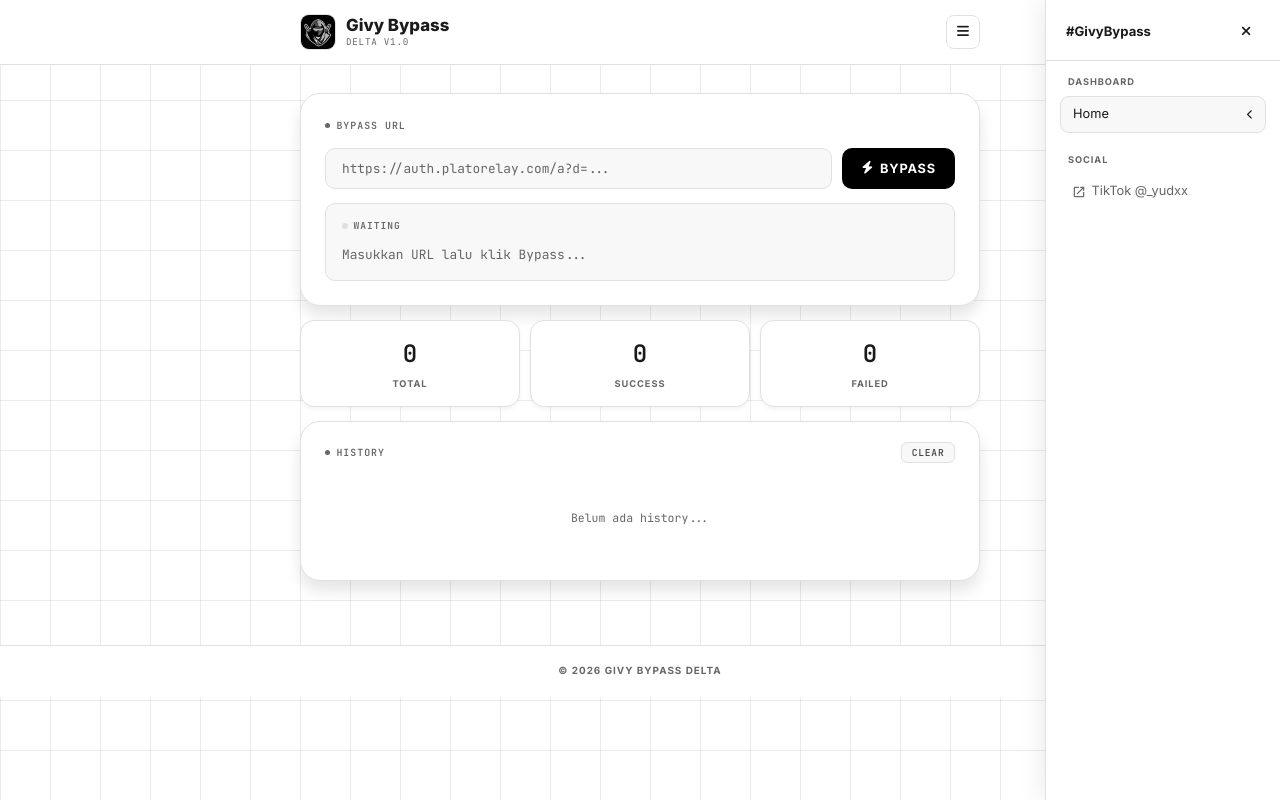
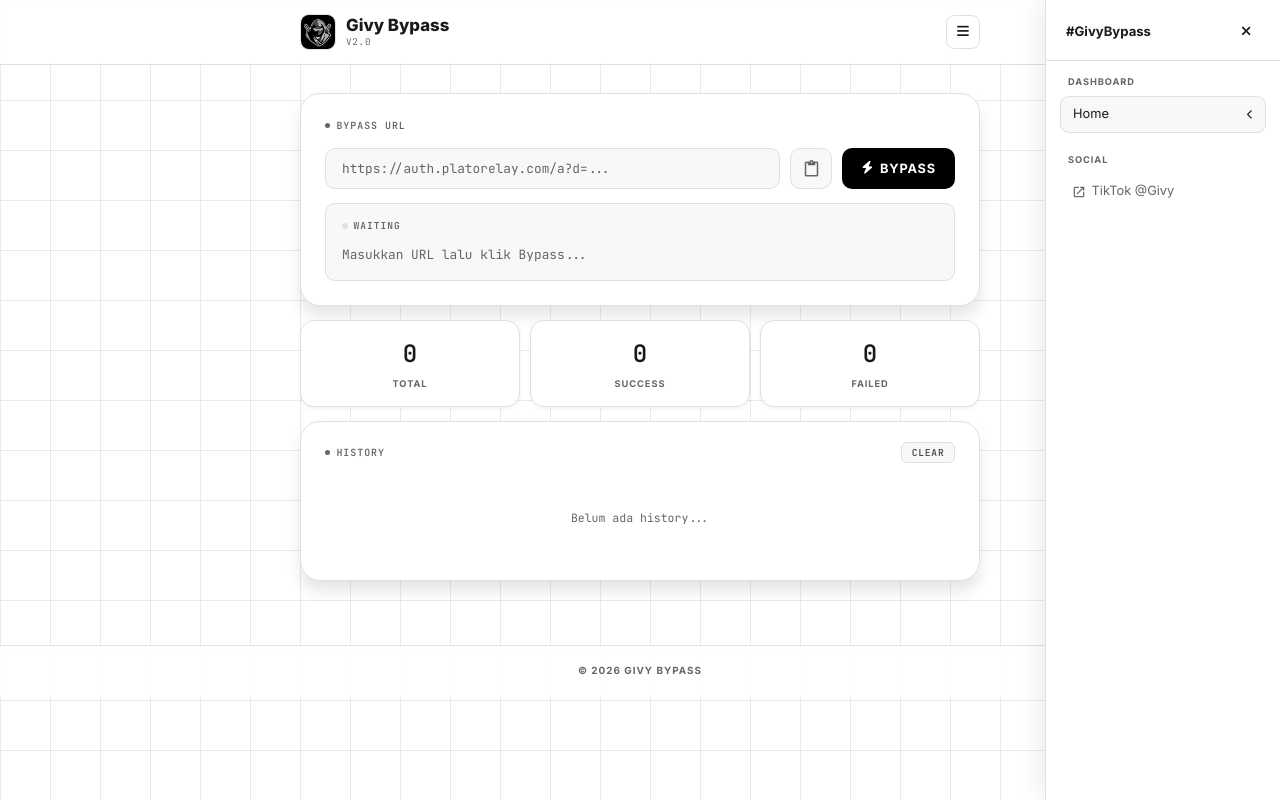
Before and after one commit to Daxzyy/givy-bypass-delta, a Next.js app: page / in a window 1280 px wide. Built offline with nearby package versions, Linux system fonts and the light colour scheme.

Commit message:
Update index.js

```diff
--- a/pages/index.js
+++ b/pages/index.js
@@ -10,6 +10,7 @@
   const [sidebarOpen, setSidebarOpen] = useState(false);
   const [toasts, setToasts] = useState([]);
   const [copied, setCopied] = useState(false);
+  const [pasting, setPasting] = useState(false);
   const inputRef = useRef(null);
 
   useEffect(() => {
@@ -43,7 +44,13 @@
 
   async function doBypass() {
     if (!url.trim()) { showToast('⚠ URL tidak boleh kosong'); return; }
-    try { new URL(url); } catch { showToast('⚠ URL tidak valid'); return; }
+    try {
+      const parsed = new URL(url);
+      if (parsed.hostname !== 'auth.platorelay.com') {
+        showToast('⚠ URL tidak valid');
+        return;
+      }
+    } catch { showToast('⚠ URL tidak valid'); return; }
 
     setLoading(true);
     setResult(null);
@@ -101,10 +108,19 @@
     });
   }
 
+  async function pasteUrl() {
+    try {
+      const text = await navigator.clipboard.readText();
+      if (text.trim()) setUrl(text.trim());
+    } catch {
+      showToast('⚠ Izin clipboard ditolak');
+    }
+  }
+
   return (
     <>
       <Head>
-        <title>Givy Bypass Delta</title>
+        <title>Givy Bypass</title>
         <meta name="description" content="Bypass link cepat, aman, dan gratis." />
         <meta name="viewport" content="width=device-width, initial-scale=1" />
         <link rel="preconnect" href="https://fonts.googleapis.com" />
@@ -233,6 +249,14 @@
         .bypass-btn:hover:not(:disabled) { background: var(--accent-hover); transform: translateY(-1px); box-shadow: var(--shadow-md); }
         .bypass-btn:active:not(:disabled) { transform: scale(.97); }
         .bypass-btn:disabled { opacity: .45; cursor: not-allowed; }
+        .paste-btn {
+          flex-shrink: 0;
+          background: var(--bg-secondary); color: var(--text-muted);
+          border: 1px solid var(--border); border-radius: 10px;
+          width: 42px; display: flex; align-items: center; justify-content: center;
+          cursor: pointer; transition: border-color .2s, color .2s, background .2s;
+        }
+        .paste-btn:hover { border-color: var(--accent); color: var(--accent); background: #fff; }
 
         /* ── Result box ─────────────────────────────── */
         .result-box {
@@ -384,7 +408,7 @@
             <img src="/delta.jpg" alt="Delta" className="logo-img" />
             <div>
               <div className="logo-text">Givy Bypass</div>
-              <div className="logo-sub">Delta v1.0</div>
+              <div className="logo-sub">v2.0</div>
             </div>
           </a>
           <div className="hdr-actions">
@@ -410,6 +434,9 @@
               autoComplete="off"
               spellCheck={false}
             />
+            <button className="paste-btn" onClick={pasteUrl} title="Paste URL">
+              <span className="material-icons" style={{fontSize:'18px'}}>content_paste</span>
+            </button>
             <button className="bypass-btn" onClick={doBypass} disabled={loading}>
               <i className={`fa-solid ${loading ? 'fa-spinner spin-anim' : 'fa-bolt'}`} />
               <span>{loading ? 'Loading...' : 'Bypass'}</span>
@@ -474,7 +501,7 @@
         </div>
       </main>
 
-      <footer>© 2026 Givy Bypass Delta</footer>
+      <footer>© 2026 Givy Bypass</footer>
 
       {sidebarOpen && (
         <div className="overlay" style={{ opacity: 1, visibility: 'visible' }} onClick={() => setSidebarOpen(false)} />
@@ -496,8 +523,8 @@
           </div>
           <div>
             <div className="sb-sec-lbl">Social</div>
-            <a className="sb-link ext" href="https://tiktok.com/@_yudxx" target="_blank" rel="noopener noreferrer">
-              <span className="material-icons" style={{fontSize:'14px'}}>open_in_new</span>TikTok @_yudxx
+            <a className="sb-link ext" href="https://tiktok.com/@Givy" target="_blank" rel="noopener noreferrer">
+              <span className="material-icons" style={{fontSize:'14px'}}>open_in_new</span>TikTok @Givy
             </a>
           </div>
         </div>
```
